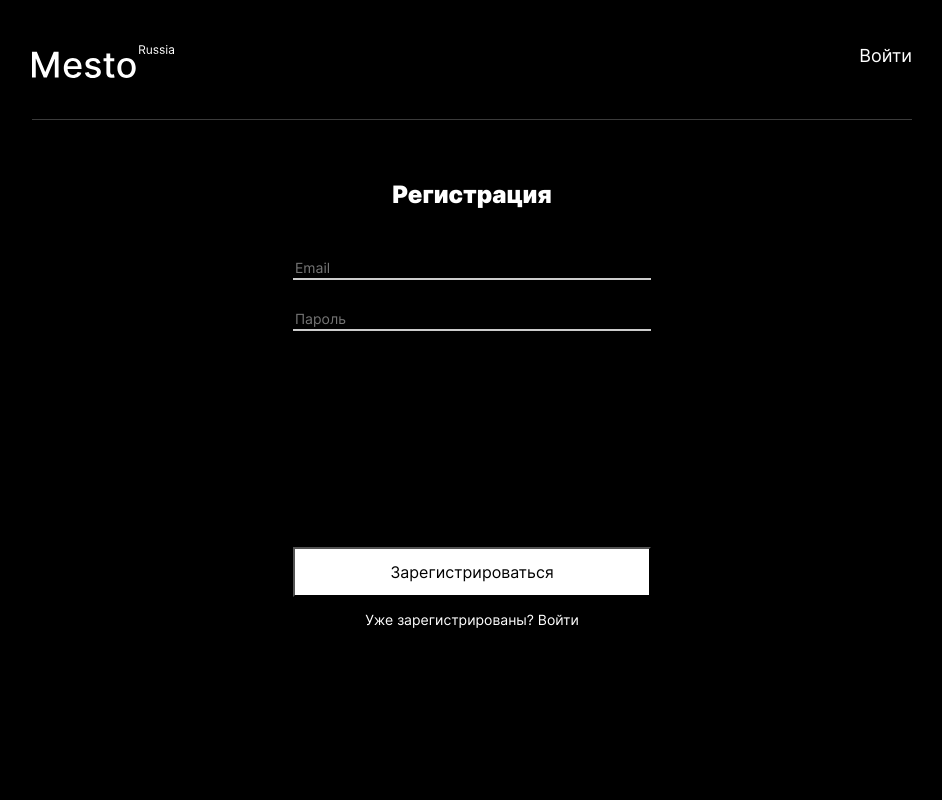
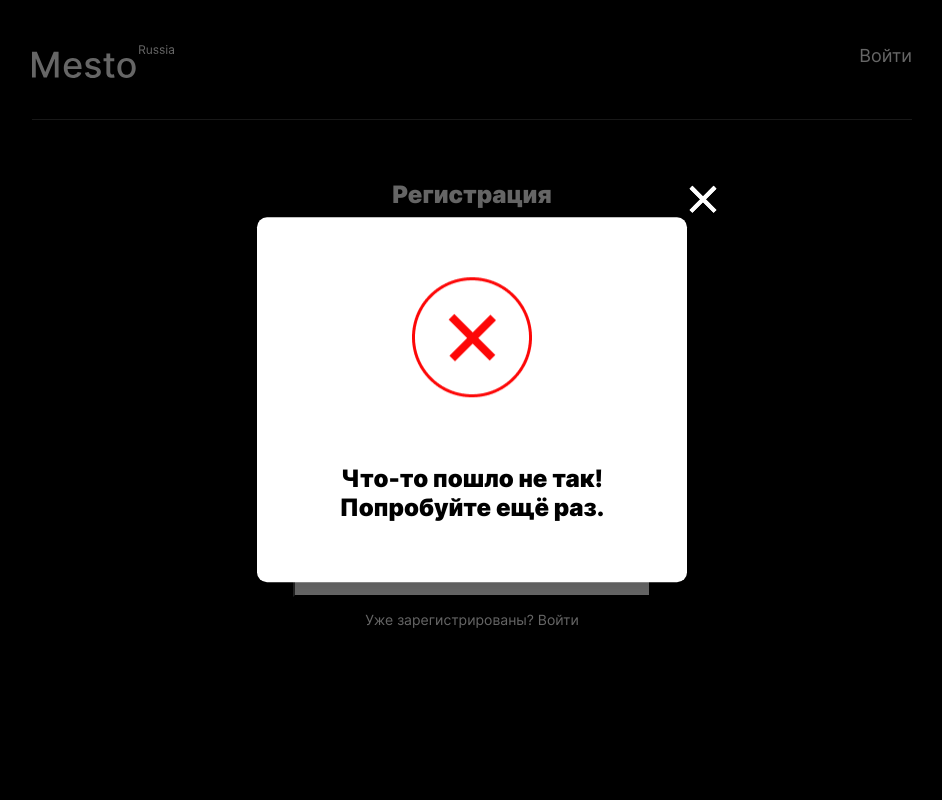
Before and after one commit to vasiliy-muravev/react-mesto-auth, a React (Create React App) app: page /sign-up in a window 1280 px wide. Shown: the top 800 px of the page, without its empty margins (168-1110 px from the left). Built offline with nearby package versions, Linux system fonts and the light colour scheme; no server answers.

Commit message:
InfoTooltip component css layout

```diff
--- /dev/null
+++ b/src/blocks/popup/__info-tooltip-container/popup__info-tooltip-container.css
@@ -0,0 +1,8 @@
+.popup__info-tooltip-container {
+    display: flex;
+    align-items: center;
+    left: 50%;
+    top: 50%;
+    transform: translate(-50%, -50%);
+    position: inherit;
+}
--- /dev/null
+++ b/src/blocks/popup/__info-tooltip-content/popup__info-tooltip-content.css
@@ -0,0 +1,7 @@
+.popup__info-tooltip-content {
+    border-radius: 10px;
+    background-color: #fff;
+    box-shadow: 0 0 25px rgba(0, 0, 0, 0.15);
+    min-height: 330px;
+    min-width: 430px;
+}
--- /dev/null
+++ b/src/blocks/popup/__info-tooltip-picture/popup__info-tooltip-picture.css
@@ -0,0 +1,3 @@
+.popup__info-tooltip-picture {
+    margin: 60px 155px 32px;
+}
--- /dev/null
+++ b/src/blocks/popup/__info-tooltip-title/popup__info-tooltip-title.css
@@ -0,0 +1,8 @@
+.popup__info-tooltip-title {
+    font-weight: 900;
+    font-size: 24px;
+    line-height: 1.21;
+    text-align: center;
+    max-width: 358px;
+    margin: 32px 36px 60px;
+}
--- a/src/components/App.js
+++ b/src/components/App.js
@@ -14,6 +14,7 @@ import ProtectedRoute from "./ProtectedRoute";
 import Login from "./Login";
 import {Route, Switch, Redirect, useHistory} from "react-router-dom";
 import Register from "./Register";
+import InfoTooltip from "./InfoTooltip";
 
 function App() {
     /* Начальное состояние попапов - закрыты */
@@ -25,6 +26,7 @@ function App() {
     const [isPlaceDeletePopupOpen, setPlaceDeletePopupOpen] = useState(false);
     const [cards, setCardState] = useState([]);
     const [isLoading, setIsLoading] = useState(false);
+    const [isInfoTooltipPopupOpen, setInfoTooltipPopupState] = useState(true);
 
     /* Контекст текущего пользователя */
     const [currentUser, setCurrentUser] = useState({});
@@ -50,6 +52,7 @@ function App() {
         setAddPlacePopupState(false);
         setEditAvatarPopupState(false);
         setImagePopupState(false);
+        setInfoTooltipPopupState(false);
         setSelectedCardState({});
         setPlaceDeletePopupOpen(false);
     };
@@ -170,9 +173,11 @@ function App() {
                                  onClose={closeAllPopups}
                                  onUpdateAvatar={handleUpdateAvatar}
                                  isLoading={isLoading}/>
-                <ImagePopup onClose={closeAllPopups}
-                            card={selectedCard}
-                            isOpen={isImagePopupOpen}/>
+                <ImagePopup isOpen={isImagePopupOpen}
+                            onClose={closeAllPopups}
+                            card={selectedCard}/>
+                <InfoTooltip isOpen={isInfoTooltipPopupOpen}
+                             onClose={closeAllPopups}/>
                 <Footer/>
             </div>
         </CurrentUserContext.Provider>
--- /dev/null
+++ b/src/components/InfoTooltip.js
@@ -0,0 +1,25 @@
+import React from 'react';
+import successImage from '../images/success.png'
+import failImage from '../images/fail.png'
+
+const InfoTooltip = ({isOpen, onClose, success}) => {
+    const image = success ? successImage : failImage;
+    const message = success ? 'Вы успешно зарегистрировались!' : 'Что-то пошло не так! Попробуйте ещё раз.';
+
+    return (
+        <div className={`popup popup__info-tooltip ${isOpen ? 'popup_opened' : ''}`}>
+            <div className="popup__info-tooltip-container">
+                <button type="button" className="popup__close-button"
+                        onClick={onClose}/>
+                <div className="popup__info-tooltip-content">
+                    <img className="popup__info-tooltip-picture"
+                         alt={message}
+                         src={image}/>
+                    <p className="popup__info-tooltip-title">{message}</p>
+                </div>
+            </div>
+        </div>
+    )
+}
+
+export default InfoTooltip;
--- a/src/index.css
+++ b/src/index.css
@@ -46,6 +46,10 @@
 @import url(./blocks/popup/__picture-content/popup__picture-content.css);
 @import url(./blocks/popup/__picture-title/popup__picture-title.css);
 @import url(./blocks/popup/__big-picture/popup__big-picture.css);
+@import url(./blocks/popup/__info-tooltip-container/popup__info-tooltip-container.css);
+@import url(./blocks/popup/__info-tooltip-content/popup__info-tooltip-content.css);
+@import url(./blocks/popup/__info-tooltip-picture/popup__info-tooltip-picture.css);
+@import url(./blocks/popup/__info-tooltip-title/popup__info-tooltip-title.css);
 @import url(./blocks/popup/_opened/popup_opened.css);
 @import url(./blocks/auth/auth.css);
 @import url(./blocks/auth/__title/auth__title.css);
```
Also changed, not shown: public/index.html (+0 -10 lines), src/images/fail.png (added), src/images/success.png (added).
